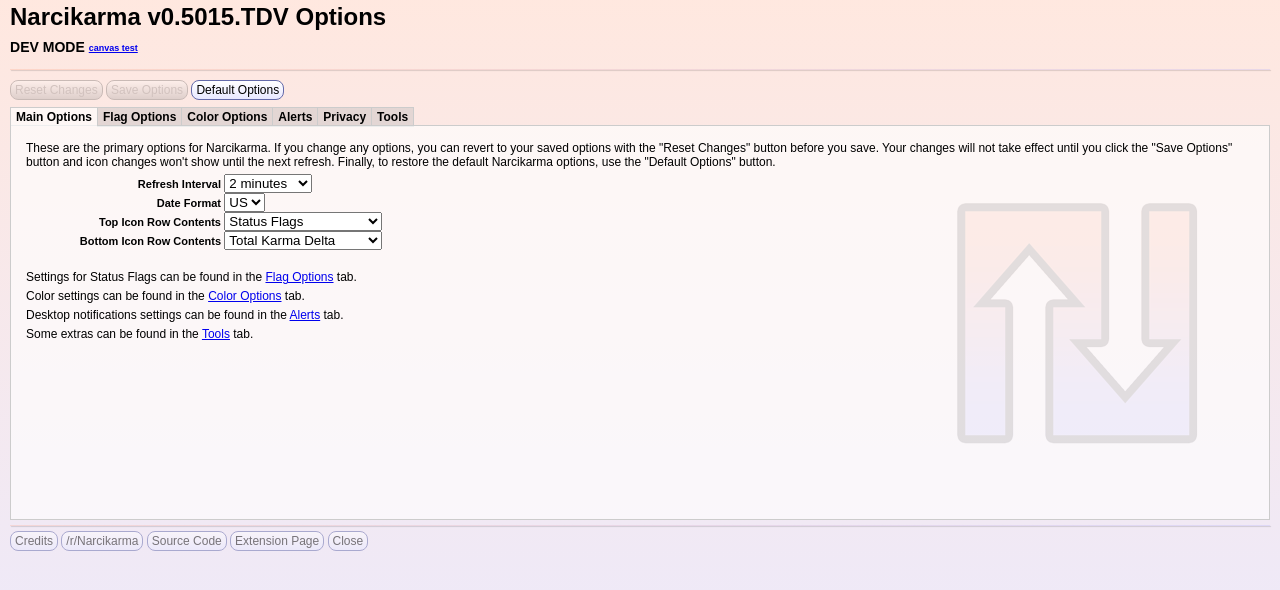
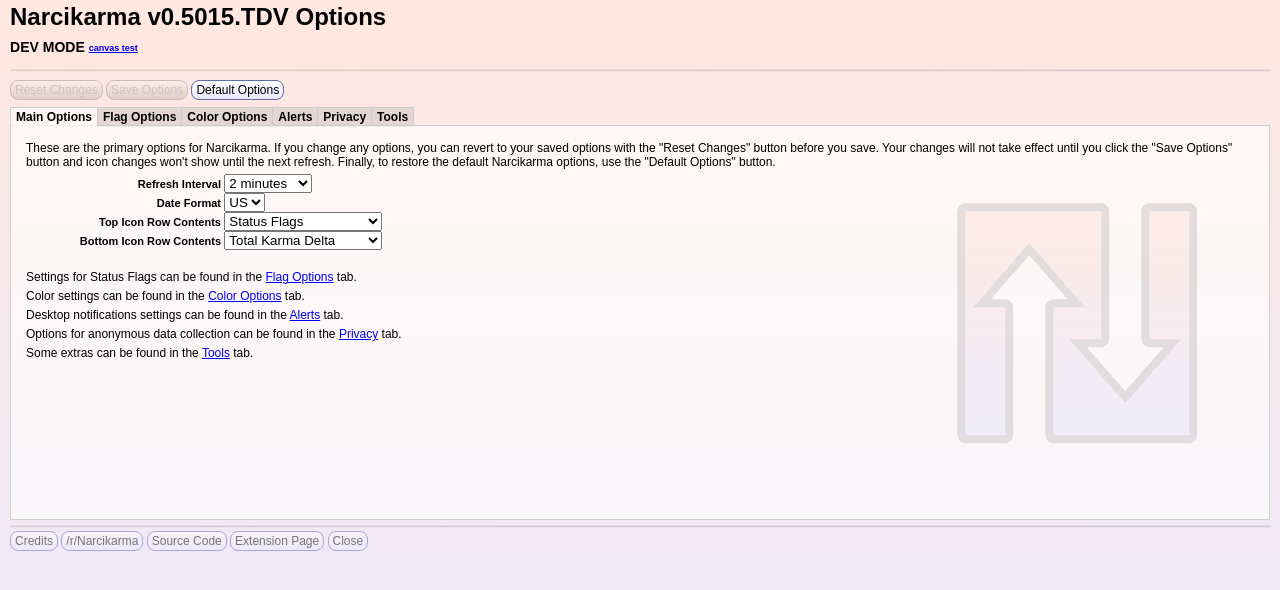
Before and after one commit to BrynM/Narcikarma, a browser extension: page nckma_html/options.html in a window 1280 px wide. Drawn offline with Linux system fonts and the light colour scheme.

Commit message:
note for privacy options in main tab

```diff
--- a/nckma_html/options.html
+++ b/nckma_html/options.html
@@ -141,6 +141,7 @@
 						<p>Settings for Status Flags can be found in the <a href="#flags_options_tab_radio">Flag Options</a> tab.</p>
 						<p>Color settings can be found in the <a href="#color_options_tab_radio">Color Options</a> tab.</p>
 						<p>Desktop notifications settings can be found in the <a href="#alerts_options_tab_radio">Alerts</a> tab.</p>
+						<p>Options for anonymous data collection can be found in the <a href="#privacy_tab_radio">Privacy</a> tab.</p>
 						<p>Some extras can be found in the <a href="#tools_tab_radio">Tools</a> tab.</p>
 					</div>
 
```
